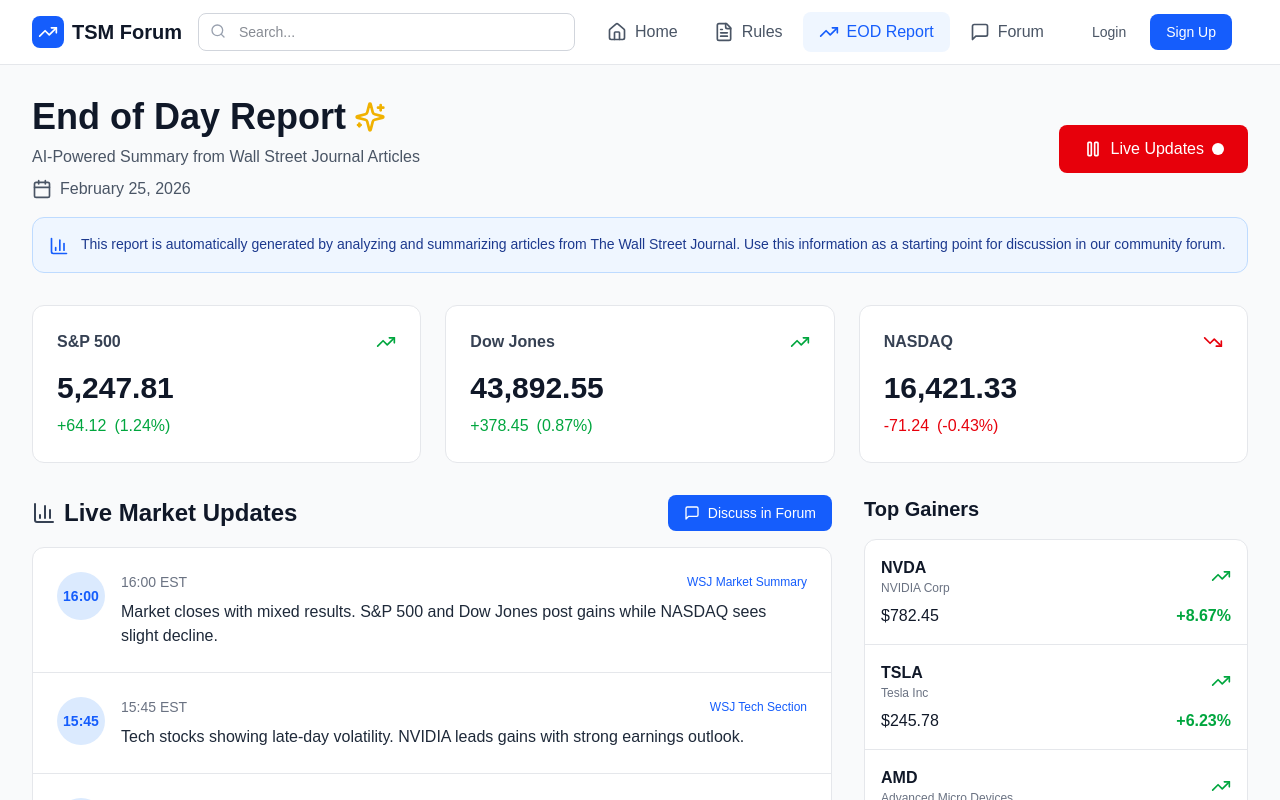
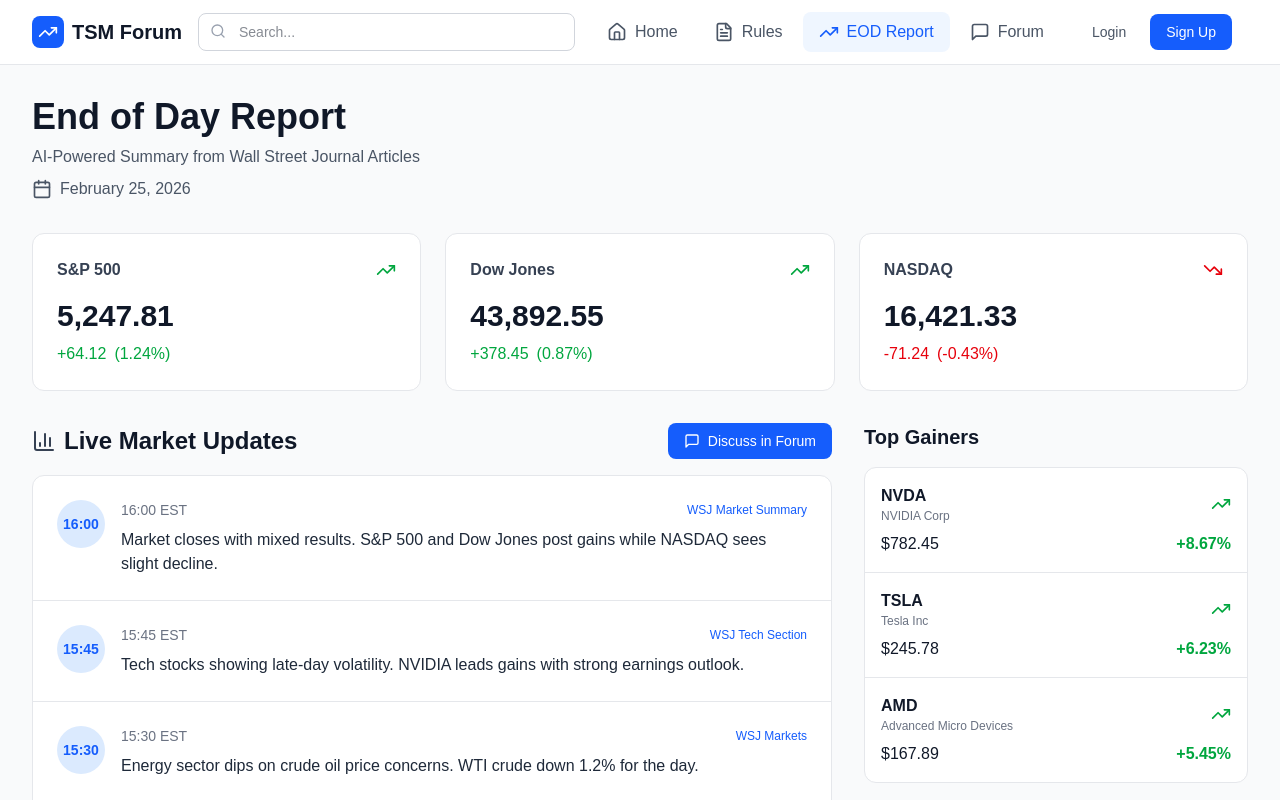
Before and after one commit to JoshGib/TSM_EOD_Forum, a Next.js app in the folder frontend/: page /eod-report in a window 1280 px wide. Shown: the top 800 px of the page. Built offline with nearby package versions, Linux system fonts and the light colour scheme.

Commit message:
color changes

```diff
--- a/frontend/app/components/EODReport.tsx
+++ b/frontend/app/components/EODReport.tsx
@@ -69,7 +69,6 @@ const articleSources = [
 ];
 
 export function EODReport() {
-  const [isLive, setIsLive] = useState(true);
 
   return (
     <div className="max-w-7xl mx-auto px-4 sm:px-6 lg:px-8 py-8">
@@ -81,7 +80,6 @@ export function EODReport() {
               <h1 className="text-3xl sm:text-4xl font-bold text-gray-900">
                 End of Day Report
               </h1>
-              <Sparkles className="w-8 h-8 text-yellow-500" />
             </div>
             <p className="text-gray-600 mb-2">
               AI-Powered Summary from Wall Street Journal Articles
@@ -92,35 +90,12 @@ export function EODReport() {
             </div>
           </div>
           <div className="mt-4 sm:mt-0">
-            <button
-              onClick={() => setIsLive(!isLive)}
-              className={`flex items-center space-x-2 px-6 py-3 rounded-lg font-medium transition-colors ${
-                isLive
-                  ? 'bg-red-600 text-white hover:bg-red-700'
-                  : 'bg-gray-200 text-gray-700 hover:bg-gray-300'
-              }`}
-            >
-              {isLive ? (
-                <>
-                  <Pause className="w-5 h-5" />
-                  <span>Live Updates</span>
-                  <span className="flex h-3 w-3">
-                    <span className="animate-ping absolute inline-flex h-3 w-3 rounded-full bg-white opacity-75"></span>
-                    <span className="relative inline-flex rounded-full h-3 w-3 bg-white"></span>
-                  </span>
-                </>
-              ) : (
-                <>
-                  <Play className="w-5 h-5" />
-                  <span>Paused</span>
-                </>
-              )}
-            </button>
+
           </div>
         </div>
 
         {/* Info Banner */}
-        <div className="bg-blue-50 border border-blue-200 rounded-xl p-4 flex items-start space-x-3">
+        {/* <div className="bg-blue-50 border border-blue-200 rounded-xl p-4 flex items-start space-x-3">
           <BarChart3 className="w-5 h-5 text-blue-600 flex-shrink-0 mt-0.5" />
           <div className="flex-1">
             <p className="text-sm text-blue-900">
@@ -128,7 +103,7 @@ export function EODReport() {
               Use this information as a starting point for discussion in our community forum.
             </p>
           </div>
-        </div>
+        </div> */}
       </div>
 
       {/* Market Summary */}
--- a/frontend/app/components/Forum.tsx
+++ b/frontend/app/components/Forum.tsx
@@ -131,10 +131,9 @@ export function Forum() {
         </div>
 
         {/* EOD Report Banner */}
-        <div className="bg-gradient-to-r from-blue-600 to-indigo-700 rounded-xl p-6 mb-6">
+        <div className="bg-gradient-to-r from-blue-950 to-indigo-300 rounded-2xl p-8 mb-8 text-white">
           <div className="flex items-start justify-between">
             <div className="flex items-start space-x-3 flex-1">
-              <Sparkles className="w-6 h-6 text-yellow-400 flex-shrink-0 mt-1" />
               <div className="text-white">
                 <h3 className="font-semibold mb-1">Today's End of Day Report is Available!</h3>
                 <p className="text-blue-100 text-sm mb-3">
--- a/frontend/app/components/HomeComponent.tsx
+++ b/frontend/app/components/HomeComponent.tsx
@@ -77,13 +77,13 @@ export function HomeComponent() {
         <div className="flex flex-wrap gap-3">
           <a
             href="https://reinald728-tsmforum.hf.space/test_reports.html"
-            className="px-6 py-3 bg-white text-blue-400 rounded-lg hover:bg-blue-50 transition-colors font-medium"
+            className="px-6 py-3 bg-white text-blue-800 rounded-lg hover:bg-blue-50 transition-colors font-medium"
           >
             View Today's Report
           </a>
           <a
             href="/forum"
-            className="px-6 py-3 bg-blue-400 text-white rounded-lg hover:bg-blue-800 transition-colors font-medium"
+            className="px-6 py-3 bg-blue-950 text-white rounded-lg hover:bg-blue-800 transition-colors font-medium"
           >
             Join Discussion
           </a>
--- a/frontend/app/components/Navigation.tsx
+++ b/frontend/app/components/Navigation.tsx
@@ -29,6 +29,7 @@ export function Navigation() {
   const isActive = (path: string) => pathname === path;
 
   return (
+    <>
       <header className="bg-white border-b border-gray-200 sticky top-0 z-50">
         <div className="max-w-7xl mx-auto px-4 sm:px-6 lg:px-8">
           <div className="flex justify-between items-center h-16 gap-4">
@@ -128,11 +129,12 @@ export function Navigation() {
             </div>
           </div>
         </div>
+      </header>
 
       {/* Mobile Menu */}
       {mobileMenuOpen && (
         <div className="md:hidden border-t border-gray-200 bg-white">
-          <div className="px-4 py-3 space-y-3">
+          <div className="max-w-7xl mx-auto px-4 sm:px-6 lg:px-8 py-3 space-y-3">
             {/* Search Bar - Mobile */}
             <div className="relative w-full">
               <input
@@ -215,6 +217,6 @@ export function Navigation() {
           </div>
         </div>
       )}
-    </header>
+    </>
   );
 }
```
Lines whose indentation alone changed are shown as unchanged.
